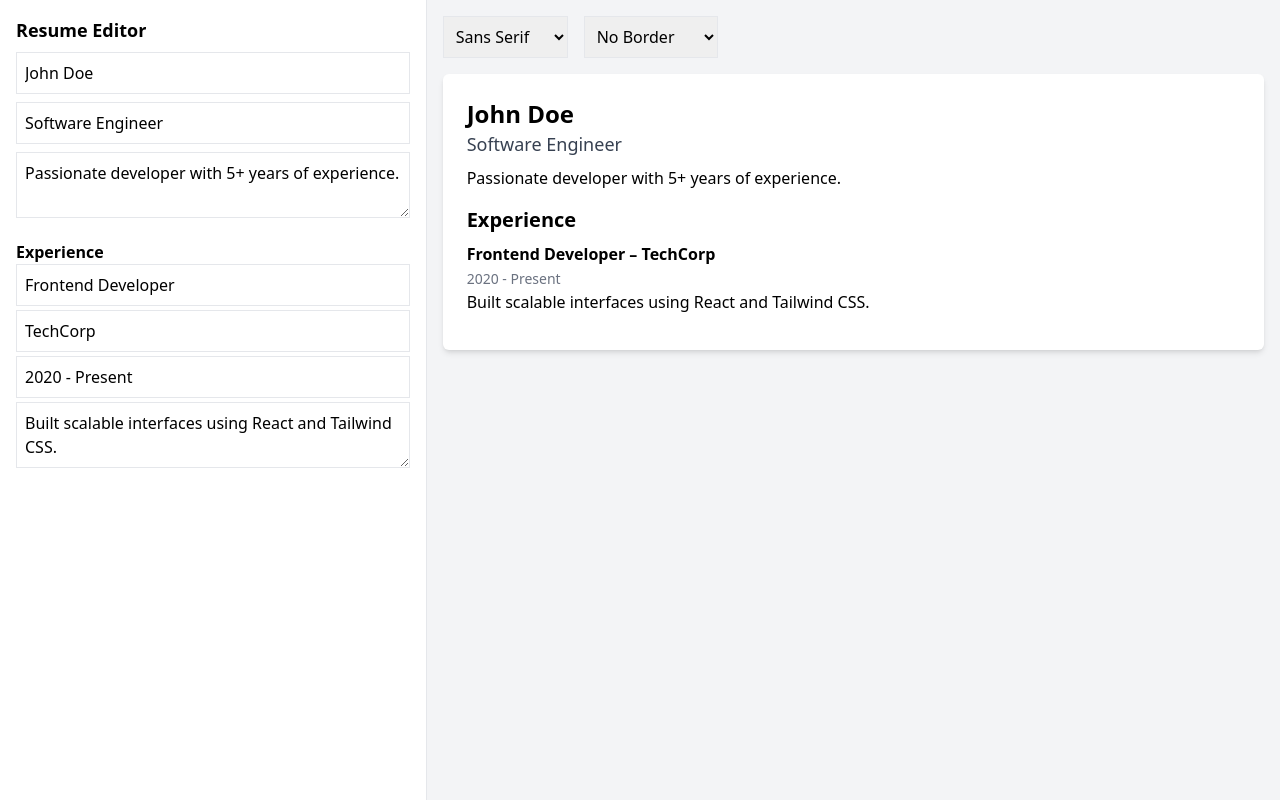
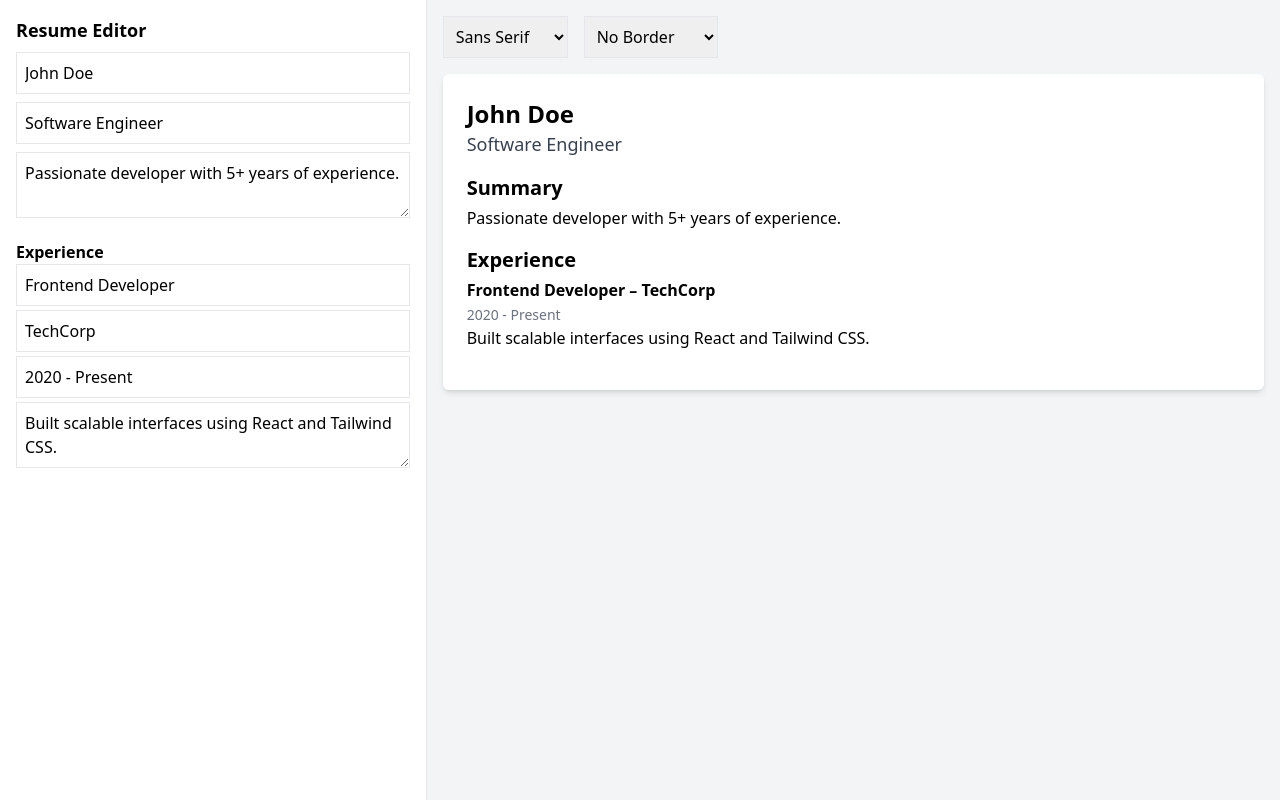
Before and after one commit to mattletkeman/AI-resume, a React (Vite) app: page / in a window 1280 px wide. Built offline with nearby package versions, Linux system fonts and the light colour scheme; the HTML template or start-up script is replaced by a standard one.

Commit message:
Update ResumePreview.jsx

```diff
--- a/src/components/ResumePreview.jsx
+++ b/src/components/ResumePreview.jsx
@@ -1,14 +1,49 @@
 import React from 'react';
 
 export default function ResumePreview({ data }) {
+  const fontClass = {
+    'sans-serif': 'font-sans',
+    'serif': 'font-serif',
+    'mono': 'font-mono'
+  }[data.font] || 'font-sans';
+
+  const borderClass = {
+    'none': '',
+    'border': 'border border-gray-300',
+    'border-2': 'border-2 border-gray-500'
+  }[data.border] || '';
+
   return (
-    <div className={`bg-white shadow-md p-6 rounded-md font-${data.font} border-${data.border}`}>
+    <div className={`bg-white shadow-md p-6 rounded-md ${fontClass} ${borderClass}`}>
+      {/* Contact Info */}
+      <div className="flex flex-col mb-4">
         <h1 className="text-2xl font-bold">{data.name}</h1>
         <h2 className="text-lg text-gray-700">{data.title}</h2>
-      <p className="mt-2">{data.summary}</p>
+        {data.location && <p>{data.location}</p>}
+        {data.email && <p>{data.email}</p>}
+        {data.phone && <p>{data.phone}</p>}
+      </div>
 
-      <div className="mt-4">
-        <h3 className="text-xl font-semibold mb-2">Experience</h3>
+      {/* Summary */}
+      <div className="mb-4">
+        <h3 className="text-xl font-semibold mb-1">Summary</h3>
+        <p>{data.summary}</p>
+      </div>
+
+      {/* Skills */}
+      {data.skills && data.skills.length > 0 && (
+        <div className="mb-4">
+          <h3 className="text-xl font-semibold mb-1">Skills</h3>
+          <ul className="list-disc list-inside">
+            {data.skills.map((skill, i) => <li key={i}>{skill}</li>)}
+          </ul>
+        </div>
+      )}
+
+      {/* Experience */}
+      {data.experience && (
+        <div className="mb-4">
+          <h3 className="text-xl font-semibold mb-1">Experience</h3>
           {data.experience.map((job, idx) => (
             <div key={idx} className="mb-3">
               <h4 className="font-semibold">{job.role} – {job.company}</h4>
@@ -17,6 +52,20 @@ export default function ResumePreview({ data }) {
             </div>
           ))}
         </div>
+      )}
+
+      {/* Education */}
+      {data.education && data.education.length > 0 && (
+        <div className="mb-4">
+          <h3 className="text-xl font-semibold mb-1">Education</h3>
+          {data.education.map((edu, i) => (
+            <div key={i}>
+              <strong>{edu.degree}</strong> – {edu.school}
+              <p className="text-sm text-gray-500">{edu.years}</p>
+            </div>
+          ))}
+        </div>
+      )}
     </div>
   );
 }
```
Lines whose indentation alone changed are shown as unchanged.
